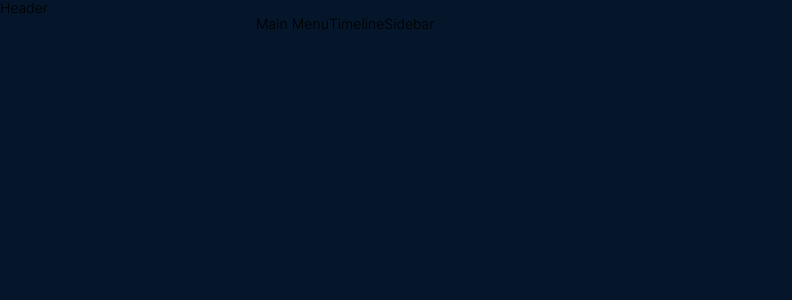
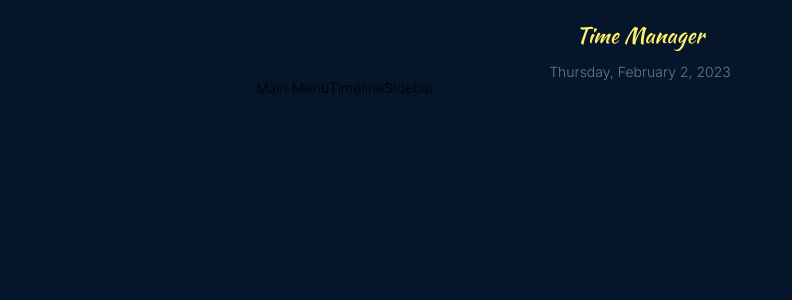
Before and after one commit to juliomolinadev/time-manager, a React (Vite) app: page / in a window 1280 px wide. Shown: the top 300 px of the page, without its empty margins (0-792 px from the left). Built offline with nearby package versions, Linux system fonts and the light colour scheme.

Commit message:
feat(ui): :construction: add header
#11

```diff
--- /dev/null
+++ b/scss/components/_header.scss
@@ -0,0 +1,26 @@
+@use "../base/variables" as v;
+@use "../base/mixins" as m;
+
+.header {
+	&__logo {
+		display: flex;
+		justify-content: center;
+		align-items: end;
+
+		height: 4.8rem;
+		font-family: v.$logoFont;
+		font-size: 2.2rem;
+		color: v.$yellow100;
+	}
+
+	&__date {
+		display: flex;
+		justify-content: center;
+		align-items: end;
+
+		height: 3.2rem;
+		font-family: v.$mainFont;
+		font-size: 1.4rem;
+		color: v.$grey50;
+	}
+}
--- a/scss/components/_index.scss
+++ b/scss/components/_index.scss
@@ -1 +1,2 @@
 @forward "appContainer";
+@forward "header";
--- a/src/components/AppContainer.jsx
+++ b/src/components/AppContainer.jsx
@@ -1,7 +1,9 @@
+import { Header } from "./Header";
+
 export const AppContainer = () => {
 	return (
 		<div className="appContainer">
-			<div data-testid="header">Header</div>
+			<Header />
 			<div className="appContainer__section" data-testid="section">
 				<div>Main Menu</div>
 				<div>Timeline</div>
--- /dev/null
+++ b/src/components/Header.jsx
@@ -0,0 +1,11 @@
+export const Header = () => {
+	const options = { weekday: "long", year: "numeric", month: "long", day: "numeric" };
+	const today = new Date().toLocaleDateString("en-US", options);
+
+	return (
+		<div className="header" data-testid="header">
+			<div className="header__logo">Time Manager</div>
+			<div className="header__date text-center">{today}</div>
+		</div>
+	);
+};
```
Also changed, not shown: 1 other file (tests, documents, lock files or other folders).
